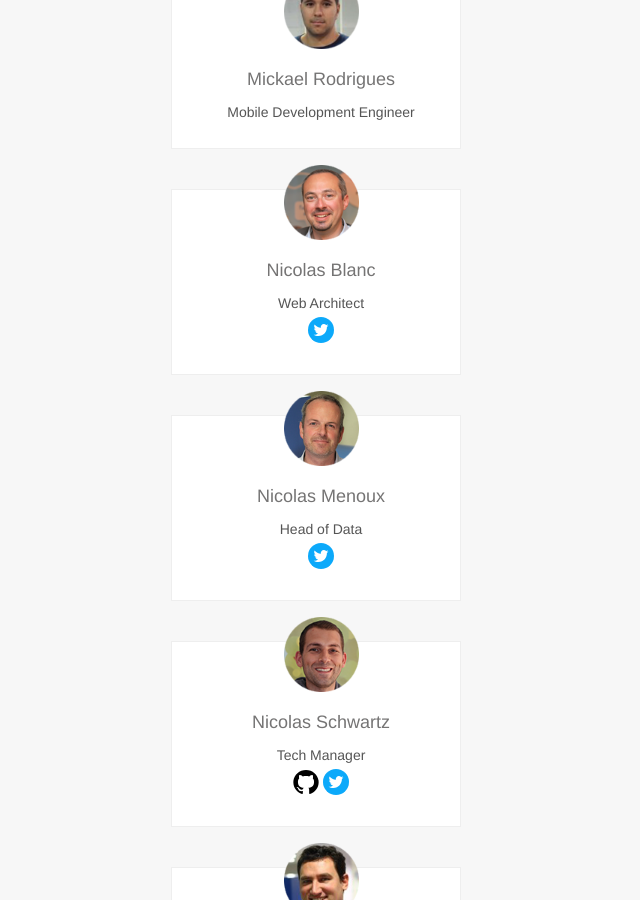
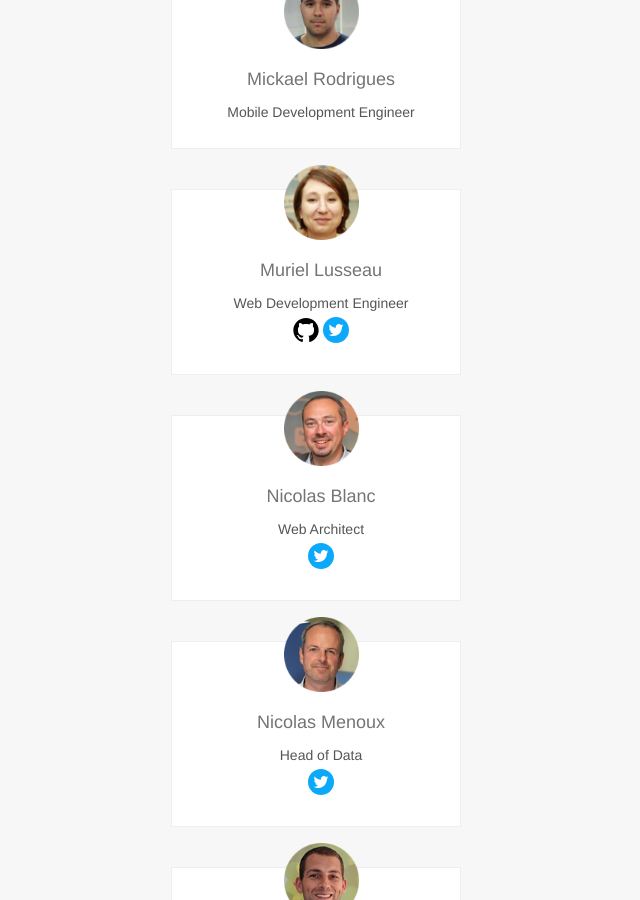
Before and after one commit to blablacar/blablatech, a Jekyll site: the page built from authors/index.html, in a window 1280 px wide and 900 px high, scrolled down 2523 px. Shown: the whole window, without its empty margins (324-964 px from the left). Built offline with Jekyll 4.4.1, drawn with Linux system fonts in a browser that asks for light colours; nearby versions of some CDN libraries; Markdown is read by kramdown in place of the engine named in the settings.

Commit message:
add muriel as author

```diff
--- a/_config.yml
+++ b/_config.yml
@@ -73,6 +73,12 @@ authors:
     github:
     twitter:
     role:       "Mobile Development Engineer"
+  muriel-lusseau:
+    name:       "Muriel Lusseau"
+    nickname:   "Muriel"
+    github:     "metalmumu"
+    twitter:    "metalmumu"
+    role:       "Web Development Engineer"
   nicolas-blanc:
     name:       "Nicolas Blanc"
     nickname:   "Jardin"
```
Also changed, not shown: images/authors/muriel-lusseau.png (added).
